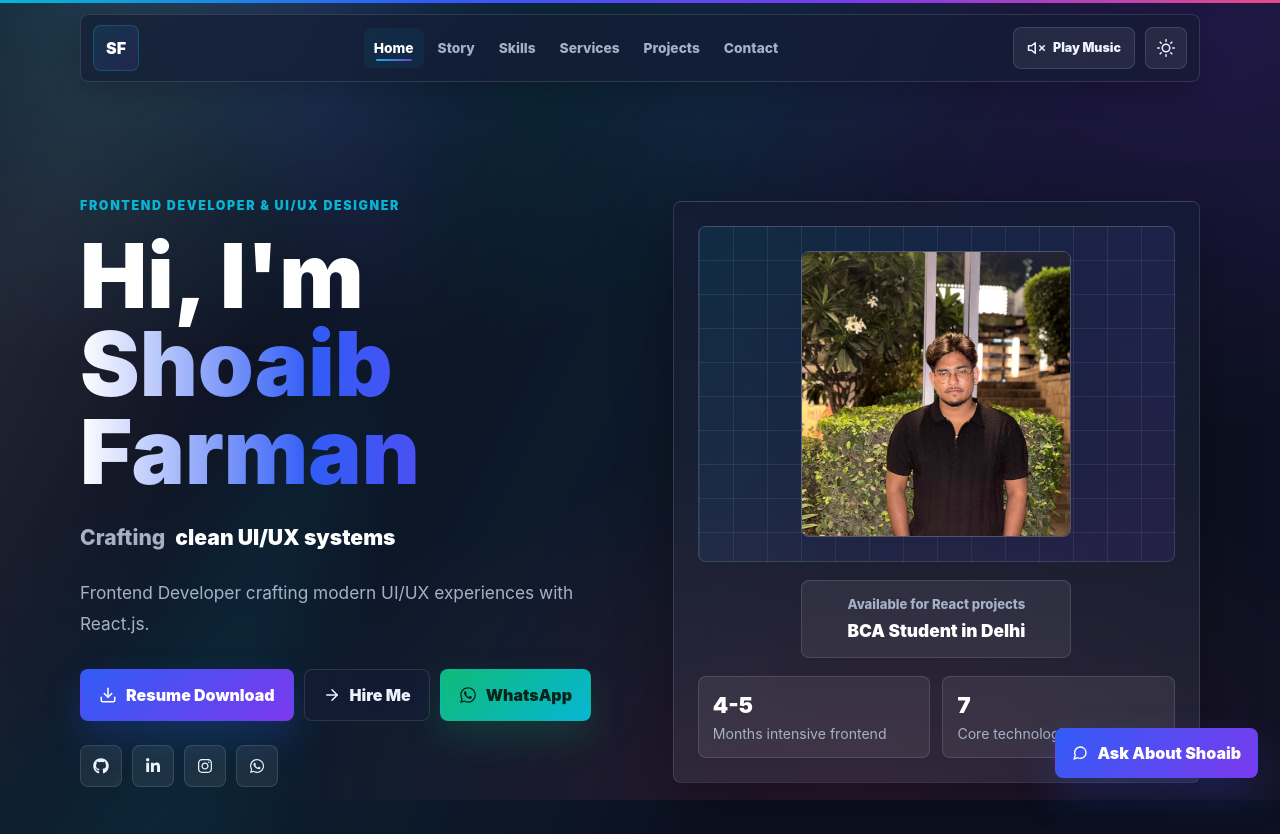
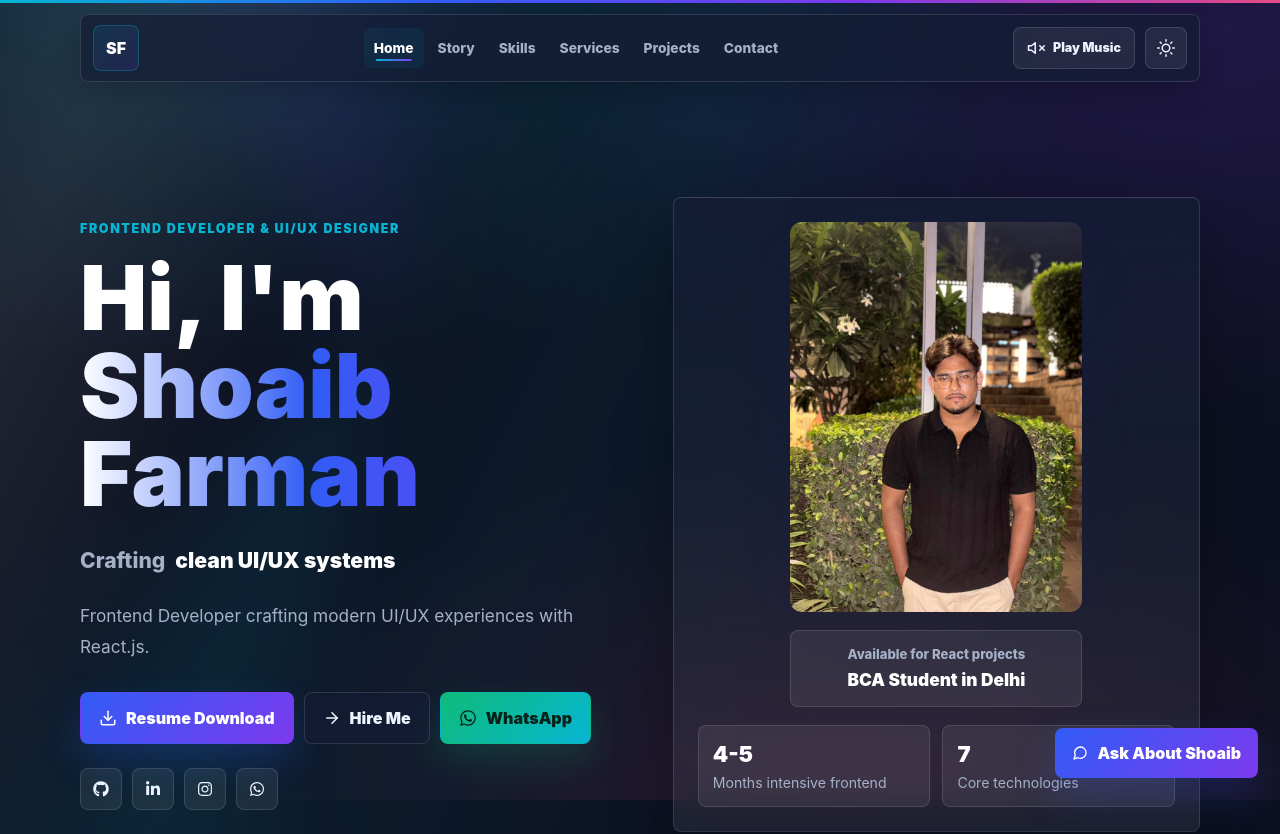
Before and after one commit to shoaibfarman002/portfolio-shoaib-farman, a Next.js app: page / in a window 1280 px wide. Shown: the top 834 px of the page. Built offline with nearby package versions, Linux system fonts and the light colour scheme.

Commit message:
Remove profile photo frame border

```diff
--- a/app/globals.css
+++ b/app/globals.css
@@ -515,27 +515,24 @@ button {
 
 .profile-visual {
   display: grid;
-  min-height: 320px;
+  min-height: 0;
   place-items: center;
   overflow: hidden;
-  padding: 24px;
-  border: 1px solid var(--line);
-  border-radius: var(--radius);
-  background:
-    linear-gradient(135deg, rgba(6, 182, 212, 0.1), rgba(124, 58, 237, 0.12)),
-    linear-gradient(90deg, rgba(255, 255, 255, 0.08) 1px, transparent 1px),
-    linear-gradient(0deg, rgba(255, 255, 255, 0.08) 1px, transparent 1px);
-  background-size: auto, 34px 34px, 34px 34px;
+  padding: 0;
+  border: 0;
+  border-radius: calc(var(--radius) + 4px);
+  background: transparent;
 }
 
 .profile-visual img {
-  width: min(74%, 270px);
-  height: 286px;
+  width: min(74%, 292px);
+  height: auto;
+  aspect-ratio: 3 / 4;
   object-fit: cover;
   object-position: center 30%;
-  border: 1px solid rgba(255, 255, 255, 0.22);
-  border-radius: var(--radius);
-  box-shadow: 0 22px 58px rgba(23, 31, 70, 0.22);
+  border: 0;
+  border-radius: calc(var(--radius) + 4px);
+  box-shadow: 0 24px 68px rgba(23, 31, 70, 0.24);
   filter: saturate(1.04) contrast(1.02);
   transition: transform 260ms ease;
 }
@@ -550,7 +547,7 @@ button {
 }
 
 .profile-summary {
-  width: min(74%, 270px);
+  width: min(74%, 292px);
   margin: 0 auto;
   padding: 14px;
   border: 1px solid var(--line);
```
